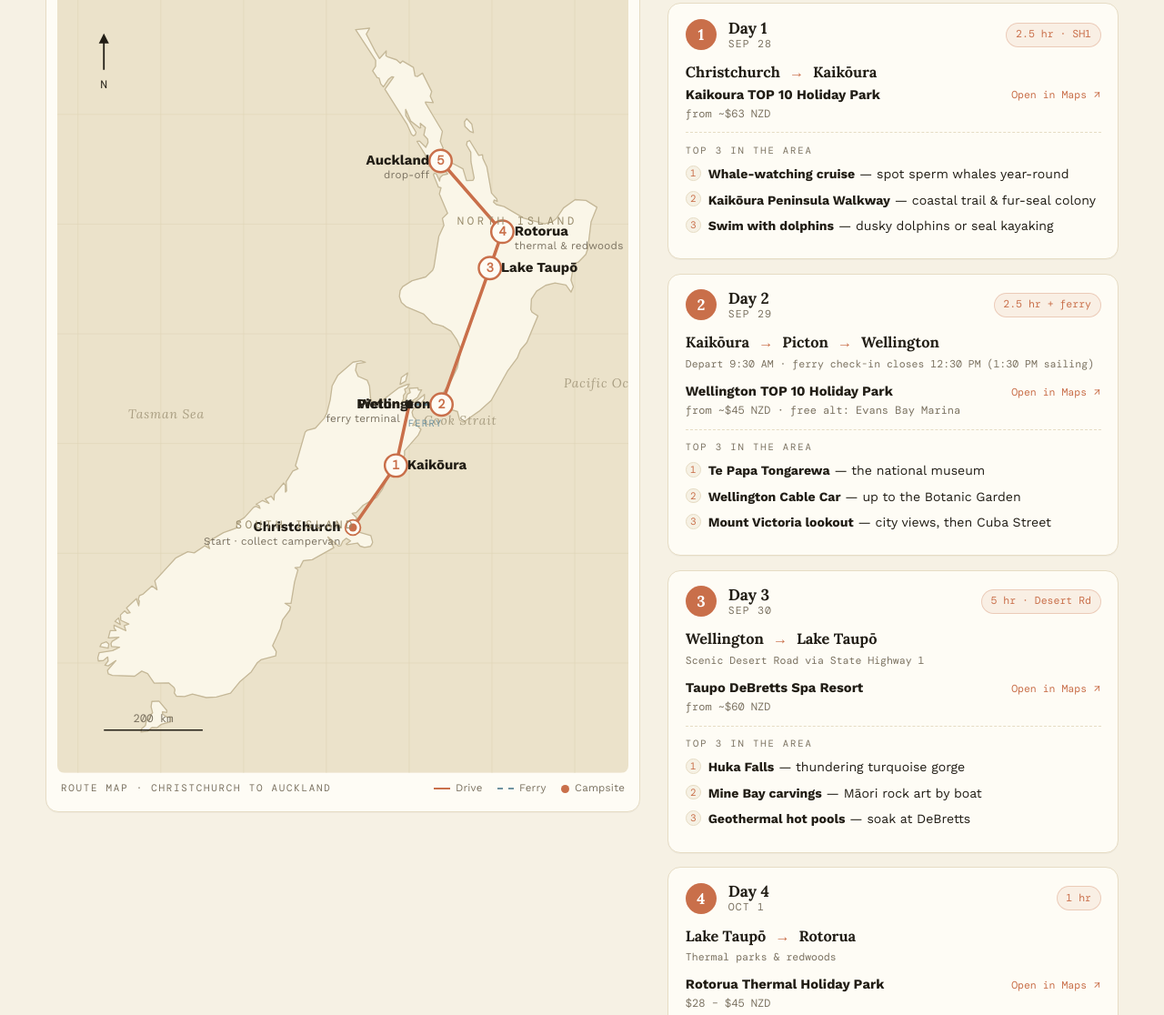
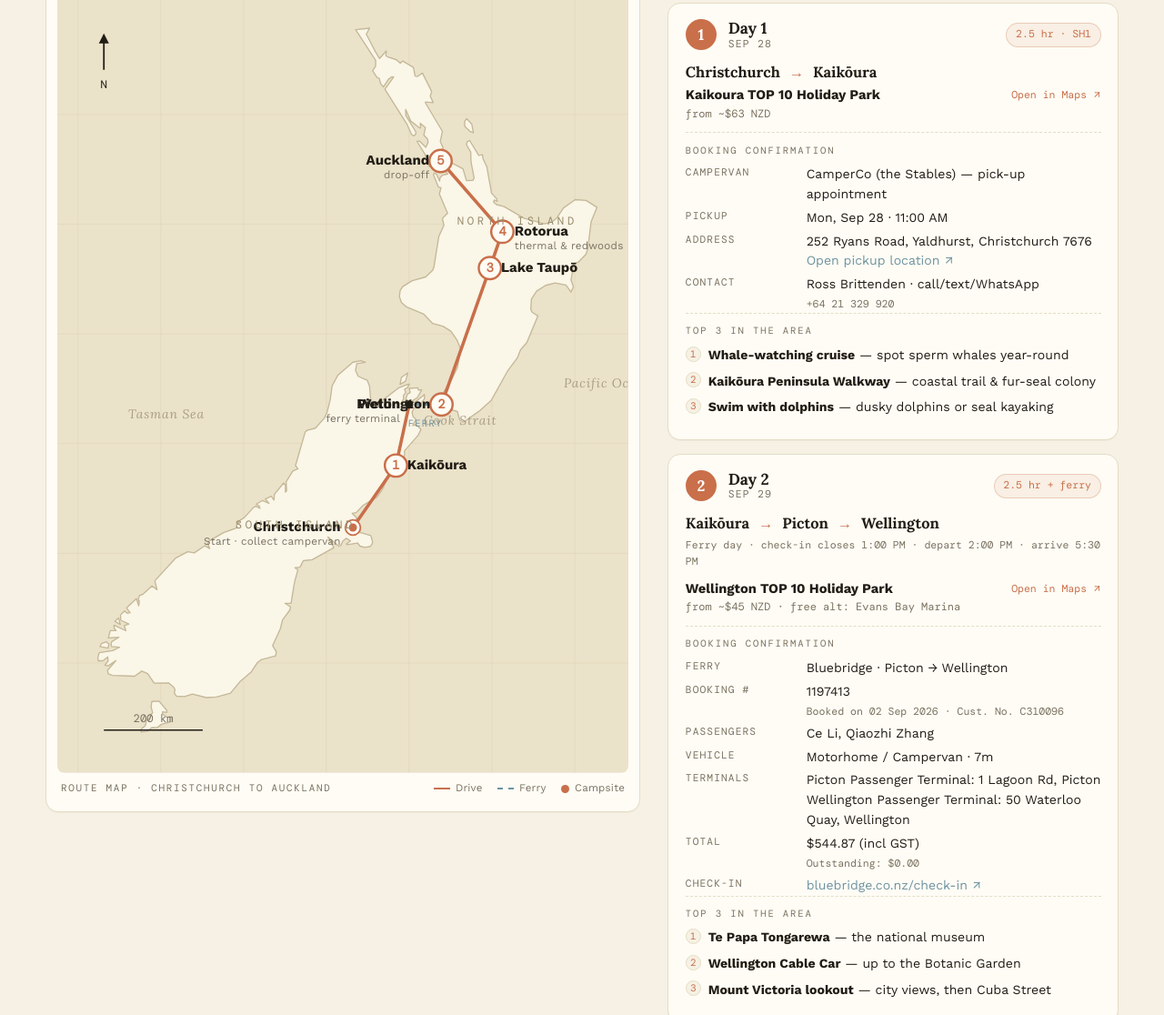
Before and after one commit to sharkroman/nz-campervan-route, a plain HTML site: page index.html in a window 1280 px wide. Shown: the part 332-1448 px from the top of the page at 91% size. Drawn offline with Linux system fonts and the light colour scheme.

Commit message:
Publish site: index.html

```diff
--- a/index.html
+++ b/index.html
@@ -169,6 +169,15 @@ svg.map { width: 100%; height: auto; display: block; border-radius: 8px; }
 .maps-link:hover { border-bottom-color: var(--accent); }
 .maps-link .arr { font-family: var(--font-sans); }
 
+.booking { border-top: 1px dashed var(--rule); padding-top: 0.7rem; margin-top: 0.65rem; }
+.booking-label { font-family: var(--font-mono); font-size: 0.66rem; letter-spacing:0.18em; text-transform:uppercase; color: var(--muted); margin-bottom: 0.45rem; }
+.bgrid { display:grid; grid-template-columns: 120px 1fr; gap: 0.25rem 0.8rem; }
+.bkey { font-family: var(--font-mono); font-size: 0.7rem; letter-spacing:0.1em; text-transform:uppercase; color: var(--muted); }
+.bval { font-size: 0.88rem; }
+.bval a { color: var(--accent2); text-decoration: none; border-bottom: 1px solid transparent; }
+.bval a:hover { border-bottom-color: var(--accent2); }
+.bmuted { display:block; font-family: var(--font-mono); font-size: 0.72rem; color: var(--muted); margin-top: 0.15rem; }
+
 .acts { border-top: 1px dashed var(--rule); padding-top: 0.7rem; }
 .acts-label { font-family: var(--font-mono); font-size: 0.66rem; letter-spacing:0.18em; text-transform:uppercase; color: var(--muted); margin-bottom: 0.45rem; }
 .acts ol { list-style: none; counter-reset: act; }
@@ -285,6 +294,19 @@ footer .sources { margin-top: 0.9rem; color: var(--muted); font-size:0.8rem; }
           <div><span class="camp-name">Kaikoura TOP 10 Holiday Park</span><span class="camp-price">from ~$63 NZD</span></div>
           <a class="maps-link" target="_blank" rel="noopener" href="https://www.google.com/maps/search/?api=1&query=Kaikoura+TOP+10+Holiday+Park+Kaikoura+New+Zealand">Open in Maps <span class="arr">↗</span></a>
         </div>
+        <div class="booking">
+          <div class="booking-label">Booking confirmation</div>
+          <div class="bgrid">
+            <div class="bkey">Campervan</div>
+            <div class="bval">CamperCo (the Stables) — pick-up appointment</div>
+            <div class="bkey">Pickup</div>
+            <div class="bval">Mon, Sep 28 · 11:00 AM</div>
+            <div class="bkey">Address</div>
+            <div class="bval">252 Ryans Road, Yaldhurst, Christchurch 7676<br><a target="_blank" rel="noopener" href="https://maps.app.goo.gl/aqFyzBa8LpvaCutn8">Open pickup location ↗</a></div>
+            <div class="bkey">Contact</div>
+            <div class="bval">Ross Brittenden · call/text/WhatsApp <span class="bmuted">+64 21 329 920</span></div>
+          </div>
+        </div>
         <div class="acts">
           <div class="acts-label">Top 3 in the area</div>
           <ol>
@@ -302,10 +324,29 @@ footer .sources { margin-top: 0.9rem; color: var(--muted); font-size:0.8rem; }
           <span class="chip">2.5 hr + ferry</span>
         </div>
         <div class="route-line">Kaikōura <span class="arr">→</span> Picton <span class="arr">→</span> Wellington</div>
-        <div class="note">Depart 9:30 AM · ferry check-in closes 12:30 PM (1:30 PM sailing)</div>
+        <div class="note">Ferry day · check-in closes 1:00 PM · depart 2:00 PM · arrive 5:30 PM</div>
         <div class="camp">
           <div><span class="camp-name">Wellington TOP 10 Holiday Park</span><span class="camp-price">from ~$45 NZD · free alt: Evans Bay Marina</span></div>
           <a class="maps-link" target="_blank" rel="noopener" href="https://www.google.com/maps/search/?api=1&query=Wellington+TOP+10+Holiday+Park+Wellington+New+Zealand">Open in Maps <span class="arr">↗</span></a>
+        </div>
+        <div class="booking">
+          <div class="booking-label">Booking confirmation</div>
+          <div class="bgrid">
+            <div class="bkey">Ferry</div>
+            <div class="bval">Bluebridge · Picton → Wellington</div>
+            <div class="bkey">Booking #</div>
+            <div class="bval">1197413 <span class="bmuted">Booked on 02 Sep 2026 · Cust. No. C310096</span></div>
+            <div class="bkey">Passengers</div>
+            <div class="bval">Ce Li, Qiaozhi Zhang</div>
+            <div class="bkey">Vehicle</div>
+            <div class="bval">Motorhome / Campervan · 7m</div>
+            <div class="bkey">Terminals</div>
+            <div class="bval">Picton Passenger Terminal: 1 Lagoon Rd, Picton<br>Wellington Passenger Terminal: 50 Waterloo Quay, Wellington</div>
+            <div class="bkey">Total</div>
+            <div class="bval">$544.87 (incl GST) <span class="bmuted">Outstanding: $0.00</span></div>
+            <div class="bkey">Check-in</div>
+            <div class="bval"><a target="_blank" rel="noopener" href="https://www.bluebridge.co.nz/check-in">bluebridge.co.nz/check-in ↗</a></div>
+          </div>
         </div>
         <div class="acts">
           <div class="acts-label">Top 3 in the area</div>
@@ -373,6 +414,21 @@ footer .sources { margin-top: 0.9rem; color: var(--muted); font-size:0.8rem; }
           <div><span class="camp-name">Auckland Airport (drop-off)</span><span class="camp-price">End of trip</span></div>
           <a class="maps-link" target="_blank" rel="noopener" href="https://www.google.com/maps/search/?api=1&query=Auckland+Airport+New+Zealand">Open in Maps <span class="arr">↗</span></a>
         </div>
+        <div class="booking">
+          <div class="booking-label">Booking confirmation</div>
+          <div class="bgrid">
+            <div class="bkey">Campervan</div>
+            <div class="bval">CamperCo — drop-off via Flyaway (contractor)</div>
+            <div class="bkey">Drop-off</div>
+            <div class="bval">Fri, Oct 2 · 3:00 PM</div>
+            <div class="bkey">Address</div>
+            <div class="bval">Flyaway, 3 Verissimo Drive, Māngere, Auckland 2022<br><a target=\"_blank\" rel=\"noopener\" href=\"https://maps.app.goo.gl/xgcSPdACZWRMayHA7\">Open drop-off location ↗</a></div>
+            <div class="bkey">How</div>
+            <div class="bval">Park in the “drop-off” area near reception, hand in the keys, and tell reception you’re dropping off for CamperCo.</div>
+            <div class="bkey">Phone</div>
+            <div class="bval"><span class="bmuted">0800 77 66 99 (option 1) · 021 431 823</span></div>
+          </div>
+        </div>
         <div class="acts">
           <div class="acts-label">Top 3 en route</div>
           <ol>
```
